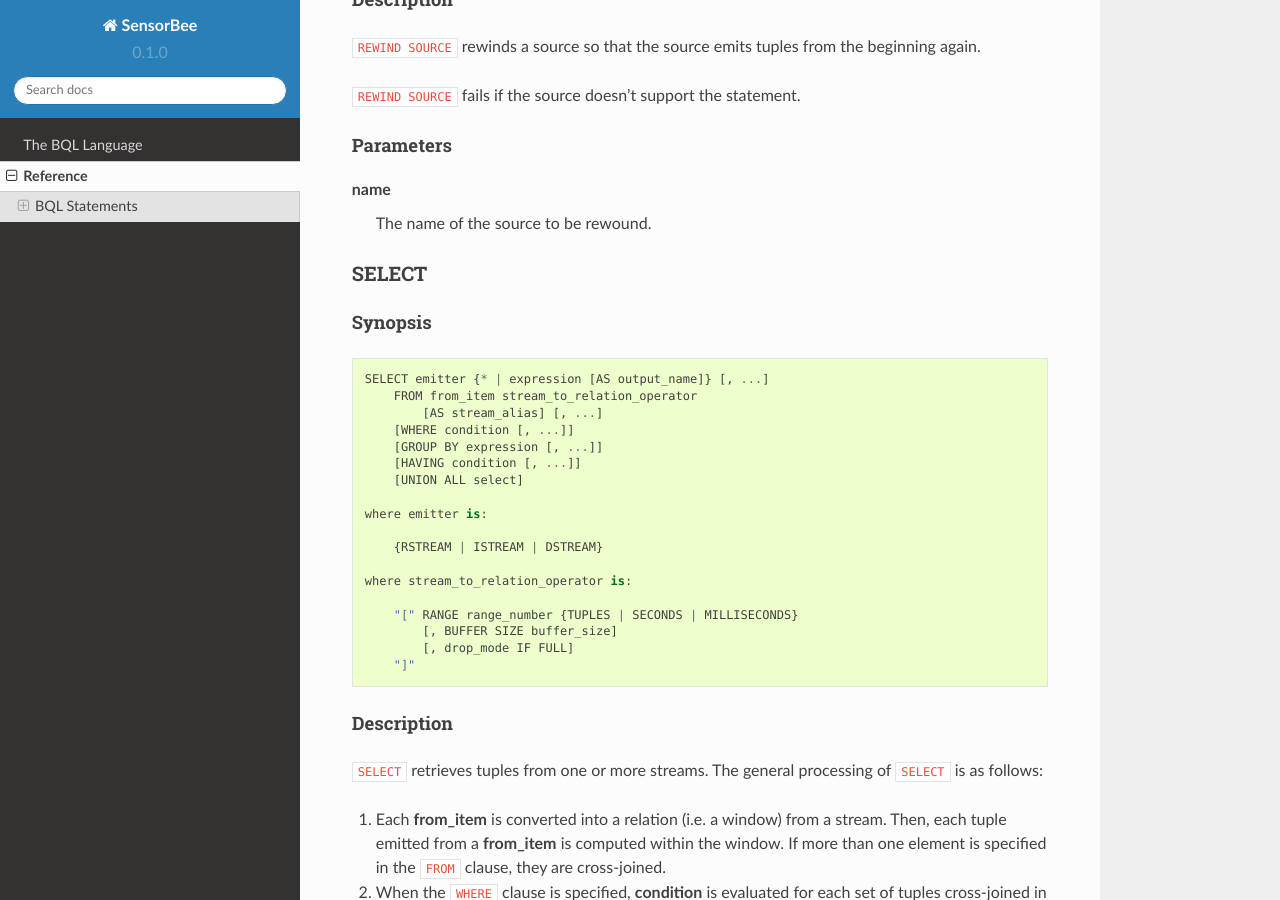
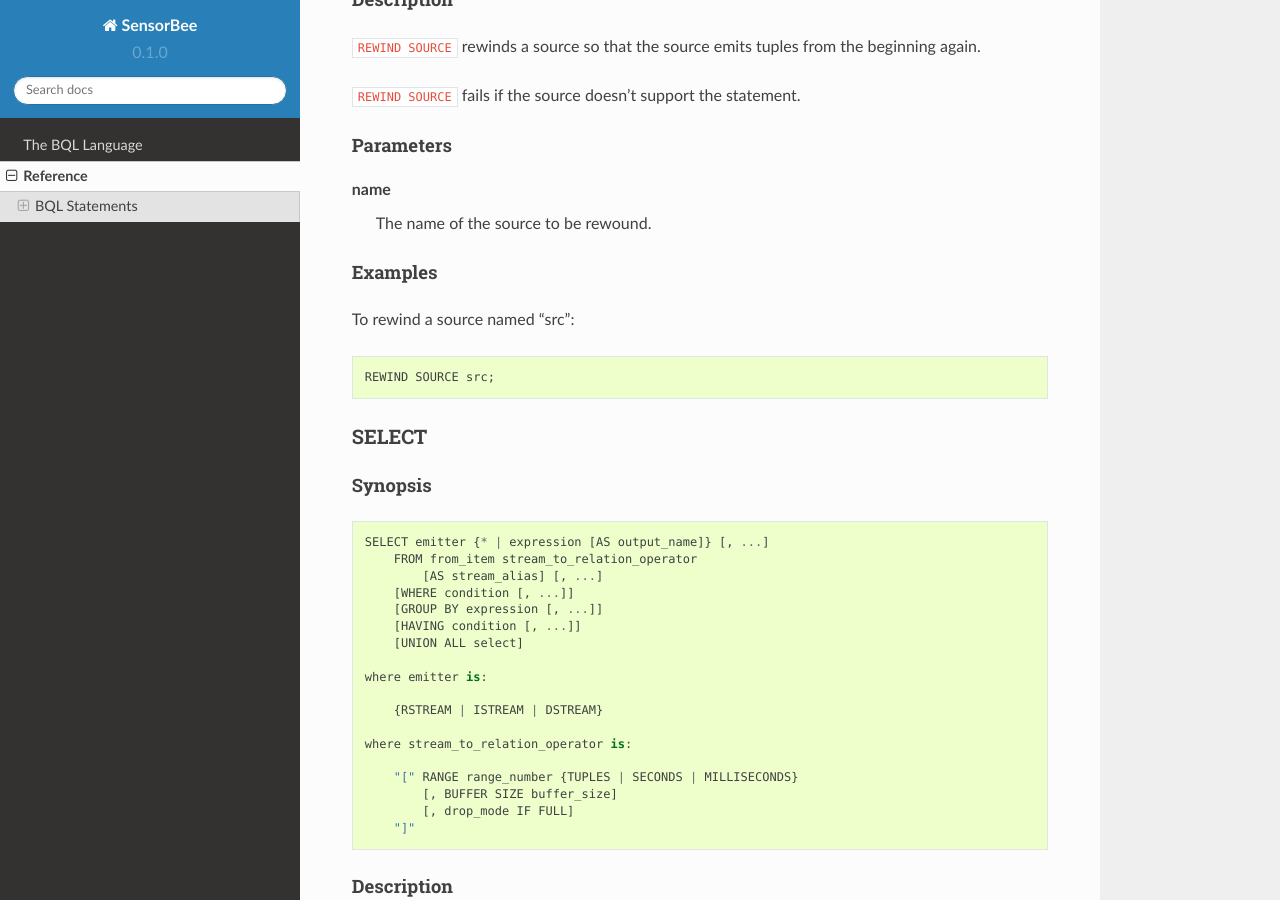
Before and after one commit to sensorbee/docs, a Sphinx documentation site: the page built from source/ref.rst, in a window 1280 px wide and 900 px high, scrolled down 8327 px. Built offline with Sphinx 7.4.7 and the Read the Docs theme 2.0.0, drawn with Linux system fonts in a browser that asks for light colours.

Commit message:
Add a missing example of REWIND SOURCE statement

```diff
--- a/source/ref/stmts/rewind_source.rst
+++ b/source/ref/stmts/rewind_source.rst
@@ -23,3 +23,10 @@ Parameters
 
 name
     The name of the source to be rewound.
+
+Examples
+--------
+
+To rewind a source named "src"::
+
+    REWIND SOURCE src;
```
